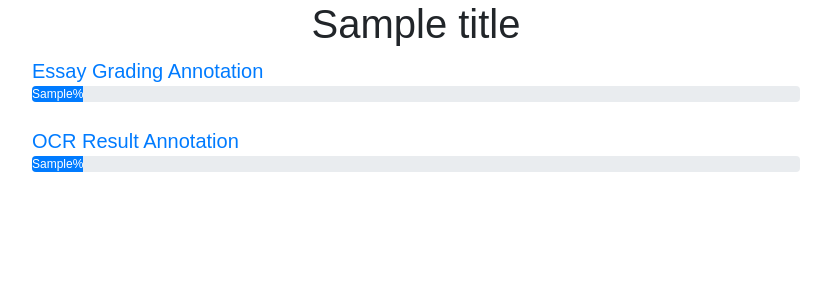
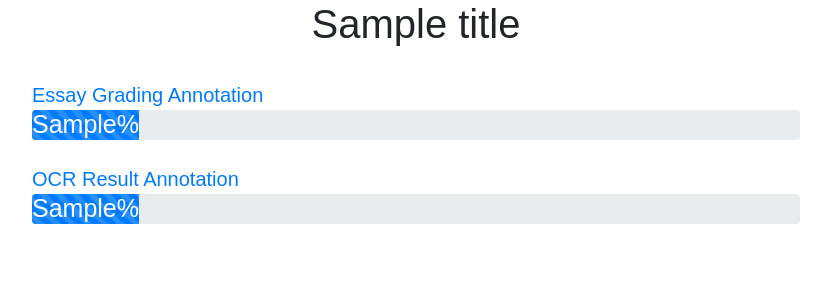
Before and after one commit to professorlust/annotator, a Python web app: template templates/main.html in a window 1280 px wide. Shown: the top 300 px of the page, without its empty margins (224-1055 px from the left). Run offline with Jinja, Linux system fonts and the light colour scheme; the template is opened without the code that fills it: most values are stand-ins (such as "Sample title", 1, 10 or a date in 2020); some libraries are stand-ins or nearby versions.

Commit message:
Use active progress bar

```diff
--- a/annotator.py
+++ b/annotator.py
@@ -25,7 +25,7 @@
 from bson.objectid import ObjectId
 
 
-define("address", default="10.200.26.84", help="run on the given address", type=str)    # 17zuoye office: 10.200.26.84
+define("address", default="localhost", help="run on the given address", type=str)    # 17zuoye office: 10.200.26.84
 define("port", default=8888, help="run on the given port", type=int)
 define("debug", default=True, help="run in debug mode", type=bool)
 
--- a/handlers/main_handler.py
+++ b/handlers/main_handler.py
@@ -9,6 +9,8 @@
 
 class MainHandler(tornado.web.RequestHandler):
     def get(self):
+        self.get_progress()
+
         self.render(
             'main.html',
             title='17zuoye NLP Annotation Platform',
--- a/static/css/main.css
+++ b/static/css/main.css
@@ -26,6 +26,13 @@
     margin-right: 20%;
 }
 
+.massive-font {
+    font-size: 25px;
+}
+
+.progress {
+    height: 30px;
+}
 
 .essay_annotator {
     margin: auto;
--- a/templates/main.html
+++ b/templates/main.html
@@ -7,23 +7,24 @@
     <meta name="author" content="Shengjia Yan">
 	<title>{{ title }}</title>
 	<link type="image/x-icon" href="{{ static_url("img/favicon.ico")}}" rel="shortcut icon"/>
-    <link type="text/css" href="{{ static_url("css/main.css")}}" rel="stylesheet" media="screen, projection"/>
 	<script type="text/javascript" src="{{ static_url("js/jquery-3.3.1.min.js")}}"></script>
 	<link rel="stylesheet" href="https://maxcdn.bootstrapcdn.com/bootstrap/4.0.0/css/bootstrap.min.css" integrity="sha384-Gn5384xqQ1aoWXA+058RXPxPg6fy4IWvTNh0E263XmFcJlSAwiGgFAW/dAiS6JXm" crossorigin="anonymous">
 	<script src="https://maxcdn.bootstrapcdn.com/bootstrap/4.0.0/js/bootstrap.min.js" integrity="sha384-JZR6Spejh4U02d8jOt6vLEHfe/JQGiRRSQQxSfFWpi1MquVdAyjUar5+76PVCmYl" crossorigin="anonymous"></script>
+	<link type="text/css" href="{{ static_url("css/main.css")}}" rel="stylesheet" media="screen, projection"/>
 </head>
 <body>
 	<div class="essay_annotator">
 		<h1 class="platform_title">{{ title }}</h1>
+		<br>
 		<div class="projects">
 			<a href= {{ mark_url }}>Essay Grading Annotation</a>
 			<div class="progress">
-				<div class="progress-bar" role="progressbar" style="width: {{ annotation_essay_ratio }}%;" aria-valuenow="{{ annotation_essay_ratio }}" aria-valuemin="0" aria-valuemax="100">{{ annotation_essay_ratio }}%</div>
+				<div class="progress-bar progress-bar-striped progress-bar-animated massive-font" role="progressbar" style="width: {{ annotation_essay_ratio }}%" aria-valuenow="{{ annotation_essay_ratio }}" aria-valuemin="0" aria-valuemax="100">{{ annotation_essay_ratio }}%</div>
 			</div>
 			<br>
 			<a href= {{ ocr_url }}>OCR Result Annotation</a>
 			<div class="progress">
-				<div class="progress-bar" role="progressbar" style="width: {{ corrected_ocr_ratio }}%;" aria-valuenow="{{ corrected_ocr_ratio }}" aria-valuemin="0" aria-valuemax="100">{{ corrected_ocr_ratio }}%</div>
+				<div class="progress-bar progress-bar-striped progress-bar-animated massive-font" role="progressbar" style="width: {{ corrected_ocr_ratio }}%" aria-valuenow="{{ corrected_ocr_ratio }}" aria-valuemin="0" aria-valuemax="100">{{ corrected_ocr_ratio }}%</div>
 			</div>
 		</div>
 	</div>
```
